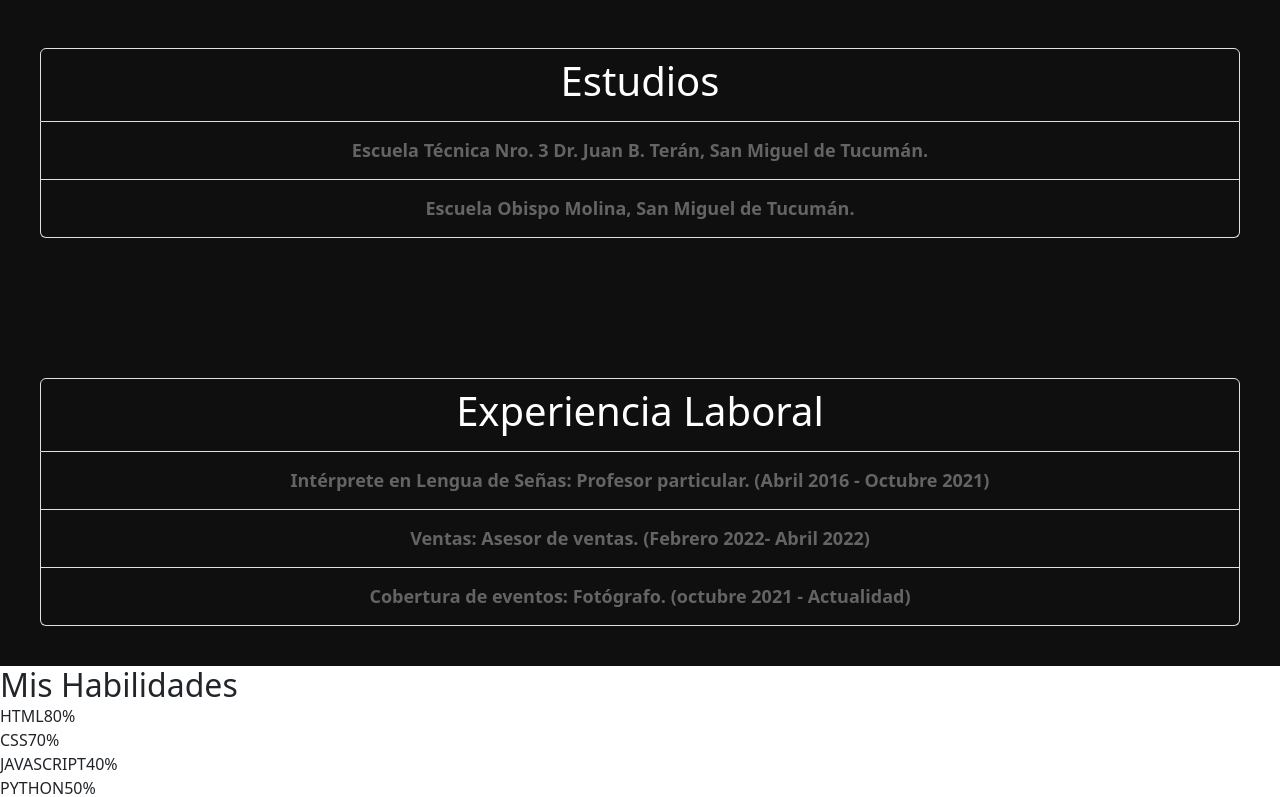
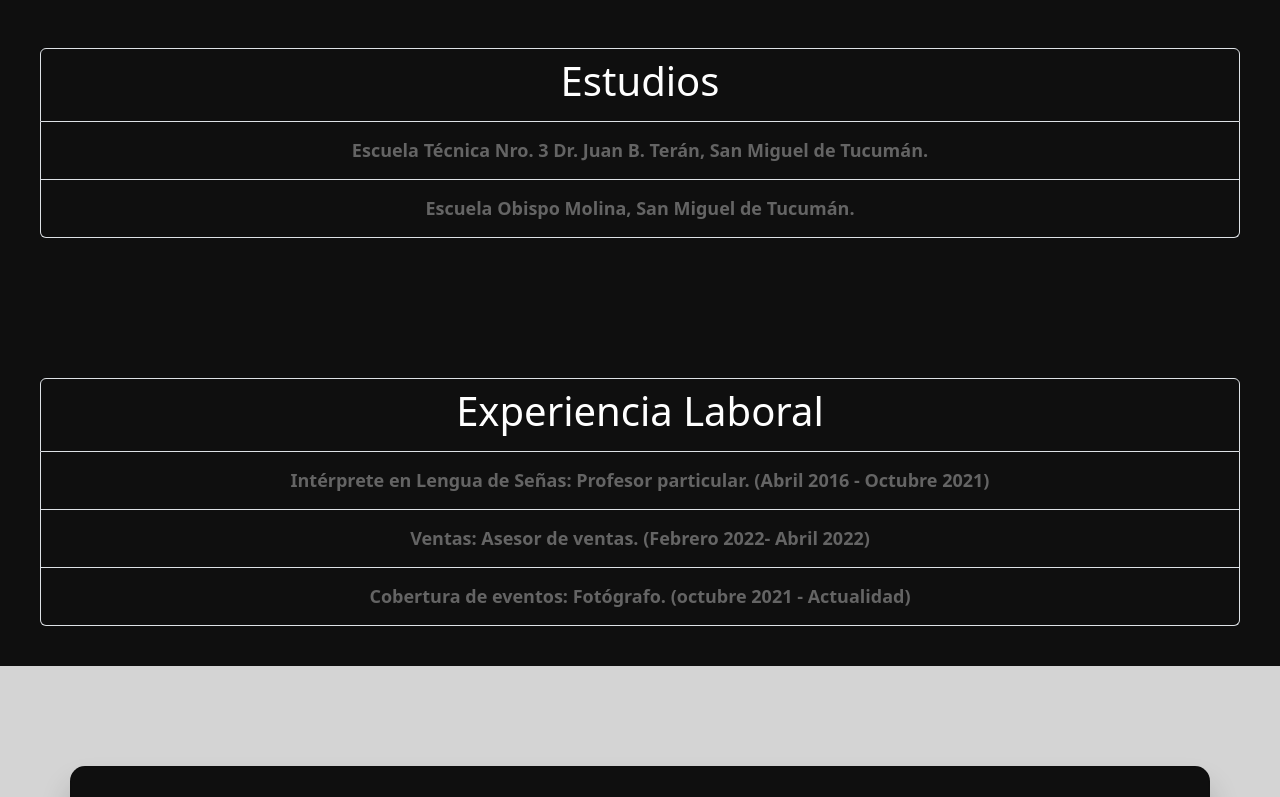
Before and after one commit to ArkadeBlack/Backend, an Angular app in the folder Proyecto_FilomenoLautaro/: page / in a window 1280 px wide. Shown: the part 2000-2797 px from the top of the page. Built offline with nearby package versions, Linux system fonts and the light colour scheme.

Commit message:
Agregamos Skills

```diff
--- a/Proyecto_FilomenoLautaro/src/app/components/banner/banner.component.css
+++ b/Proyecto_FilomenoLautaro/src/app/components/banner/banner.component.css
@@ -45,7 +45,7 @@
   position: relative;
   width: 100%;
   height: 800px;
-  background-color: #ebebeb;
+  background-color: #d4d4d4;
   display: flex;
   align-items: center;
   justify-content: center;
--- a/Proyecto_FilomenoLautaro/src/app/components/skills/skills.component.css
+++ b/Proyecto_FilomenoLautaro/src/app/components/skills/skills.component.css
@@ -1,5 +1,129 @@
 *{
     padding: 0;
-    margin: 0;
+    margin-top: 0;
     box-sizing: border-box;
 }
+
+#fondo{
+    padding: 40px;
+    padding-top: 100px;
+    background-color: #d4d4d4;
+}
+
+#caja-padre{
+    width: 60%;
+    min-width: 590px;
+    position: relative;
+    top: 100%;
+    transform: translate(-50%,5%);
+    left: 50%;
+}
+
+.container{
+    width: 100%;
+    padding: 30px 30px 50px;
+    background:  rgb(15, 15, 15);
+    border: 2px solid rgb(0, 0, 0, 0.06);
+    border-radius: 15px;
+    box-shadow: 0 20px 30px rgb(0, 0, 0, 0.2);
+}
+
+.container *{
+    font-family: 'Franklin Gothic Medium', 'Arial Narrow', Arial, sans-serif;
+    color: white;
+    font-weight: 500;
+
+}
+
+h2{
+    margin-bottom: 50px;
+    letter-spacing: 2px;
+    text-align: center;
+    font-size: 34px;
+    font-weight: bold;
+}
+
+#skills:not(:last-child){
+    margin-bottom: 30px;
+}
+
+#detalles{
+    width: 100%;
+    display: flex;
+    justify-content: space-between;
+    margin-bottom: 10px;
+}
+
+#menu{
+    position: relative;
+    border: 2px solid rgb(46, 106, 163);
+    border-radius: 20px;
+}
+
+#menu div{
+    position: relative;
+    width: 0;
+    height: 8px;
+    border-radius: 10px;
+    background-color: rgb(46, 106, 163);
+}
+
+#html-menu{
+    animation: html-barra 3s forwards;
+}
+
+@keyframes html-barra {
+    100%{
+        width: 80%;
+    }
+}
+
+#css-menu{
+    animation: css-barra 3s forwards;
+}
+
+@keyframes css-barra {
+    100%{
+        width: 70%;
+    }
+}
+
+#js-menu{
+    animation: js-barra 3s forwards;
+}
+
+@keyframes js-barra {
+    100%{
+        width: 40%;
+    }
+}
+
+#py-menu{
+    animation: py-barra 4s forwards;
+}
+
+@keyframes py-barra {
+    100%{
+        width: 50%;
+    }
+}
+
+#rb-menu{
+    animation: rb-barra 3s forwards;
+}
+
+@keyframes rb-barra {
+    100%{
+        width: 30%;
+    }
+}
+
+#ang-menu{
+    animation: ang-barra 3s forwards;
+}
+
+@keyframes ang-barra {
+    100%{
+        width: 70%;
+    }
+}
--- a/Proyecto_FilomenoLautaro/src/app/components/skills/skills.component.html
+++ b/Proyecto_FilomenoLautaro/src/app/components/skills/skills.component.html
@@ -1,68 +1,69 @@
+<div id="fondo">
 <div class="container">
-    <h2>Mis Habilidades</h2>
+    <h2 id="skills">Mis Habilidades</h2>
 
     <div class="row" id="skills">
-        <div class="col-md-12">
+        <div class="col-md-12 col-sm-12">
             <span>HTML</span>
             <span>80%</span>
         </div>
 
-        <div class="col-md-12" id="menu">
+        <div class="col-md-12 col-sm-12" id="menu">
             <div id="html-menu"></div>
         </div>
     </div>
 
     <div class="row" id="skills">
-        <div class="col-md-12">
+        <div class="col-md-12 col-sm-12">
             <span>CSS</span>
             <span>70%</span>
         </div>
 
-        <div class="col-md-12" id="menu">
+        <div class="col-md-12 col-sm-12" id="menu">
             <div id="css-menu"></div>
         </div>
     </div>
 
     <div class="row" id="skills">
-        <div class="col-md-12">
+        <div class="col-md-12 col-sm-12">
             <span>JAVASCRIPT</span>
             <span>40%</span>
         </div>
 
-        <div class="col-md-12" id="menu">
+        <div class="col-md-12 col-sm-12" id="menu">
             <div id="js-menu"></div>
         </div>
     </div>
 
     <div class="row" id="skills">
-        <div class="col-md-12">
+        <div class="col-md-12 col-sm-12">
             <span>PYTHON</span>
             <span>50%</span>
         </div>
 
-        <div class="col-md-12" id="menu">
+        <div class="col-md-12 col-sm-12" id="menu">
             <div id="py-menu"></div>
         </div>
     </div>
 
     <div class="row" id="skills">
-        <div class="col-md-12">
+        <div class="col-md-12 col-sm-12">
             <span>RUBY</span>
             <span>30%</span>
         </div>
 
-        <div class="col-md-12" id="menu">
+        <div class="col-md-12 col-sm-12" id="menu">
             <div id="rb-menu"></div>
         </div>
     </div>
 
     <div class="row" id="skills">
-        <div class="col-md-12">
+        <div class="col-md-12 col-sm-12">
             <span>ANGULAR</span>
             <span>70%</span>
         </div>
 
-        <div class="col-md-12" id="menu">
+        <div class="col-md-12 col-sm-12" id="menu">
             <div id="css-menu"></div>
         </div>
     </div>
@@ -70,5 +71,5 @@
 
 
 
-
 </div>
+</div>
--- a/Proyecto_FilomenoLautaro/src/app/components/social-m/social-m.component.css
+++ b/Proyecto_FilomenoLautaro/src/app/components/social-m/social-m.component.css
@@ -2,3 +2,23 @@ img{
     width: 40px;
     margin-right: 20px;
 }
+
+#facebook:hover {
+    background-color: rgb(46, 106, 163);
+    border-radius: 100%;
+}
+
+#instagram:hover {
+    background: linear-gradient(rgb(194, 37, 142),rgb(228, 224, 27));
+    border-radius: 100%;
+}
+
+#github:hover {
+    background-color: rgb(46, 163, 99);
+    border-radius: 100%;
+}
+
+#twitter:hover {
+    background-color: rgb(109, 177, 240);
+    border-radius: 100%;
+}
```
